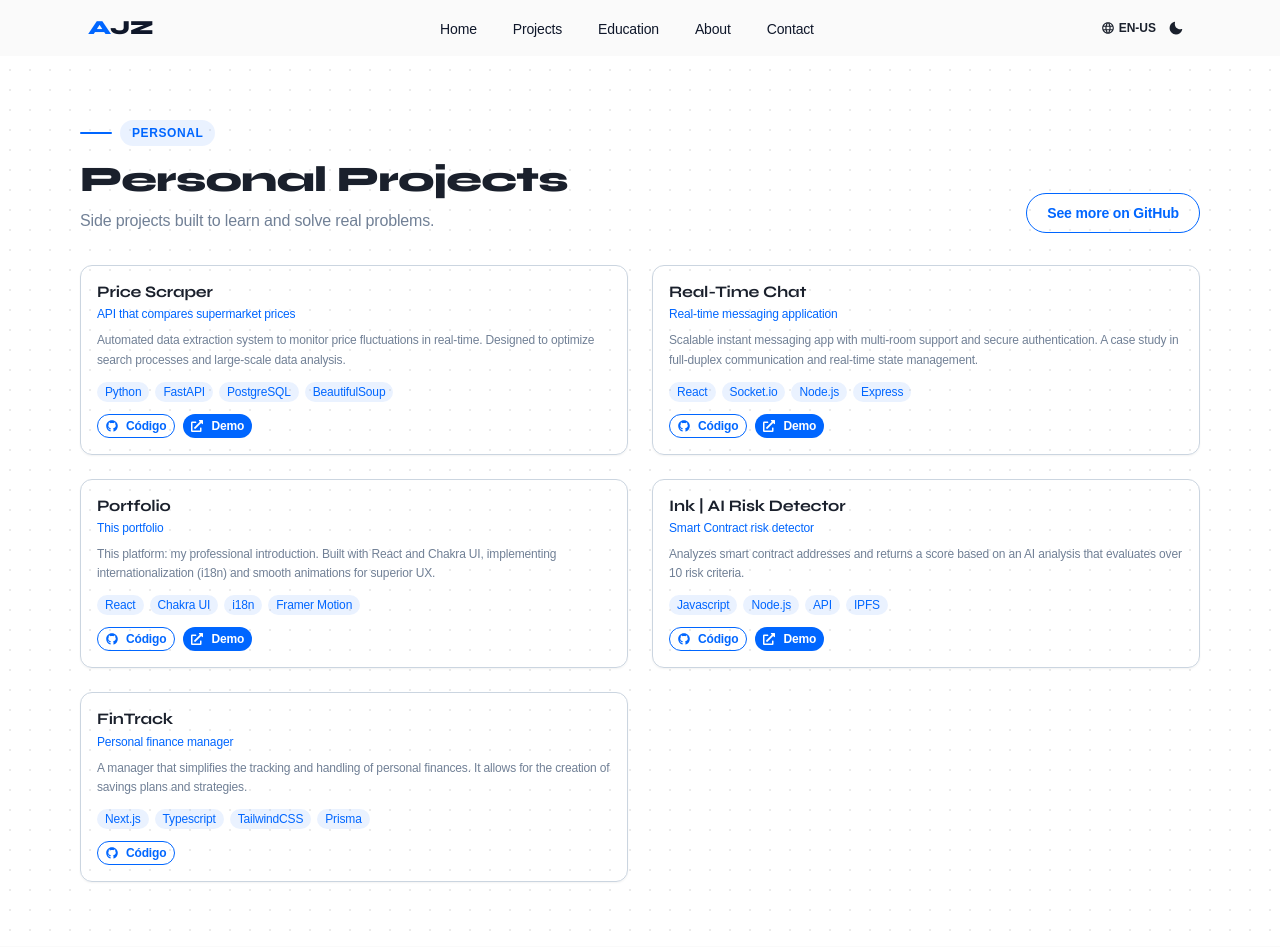
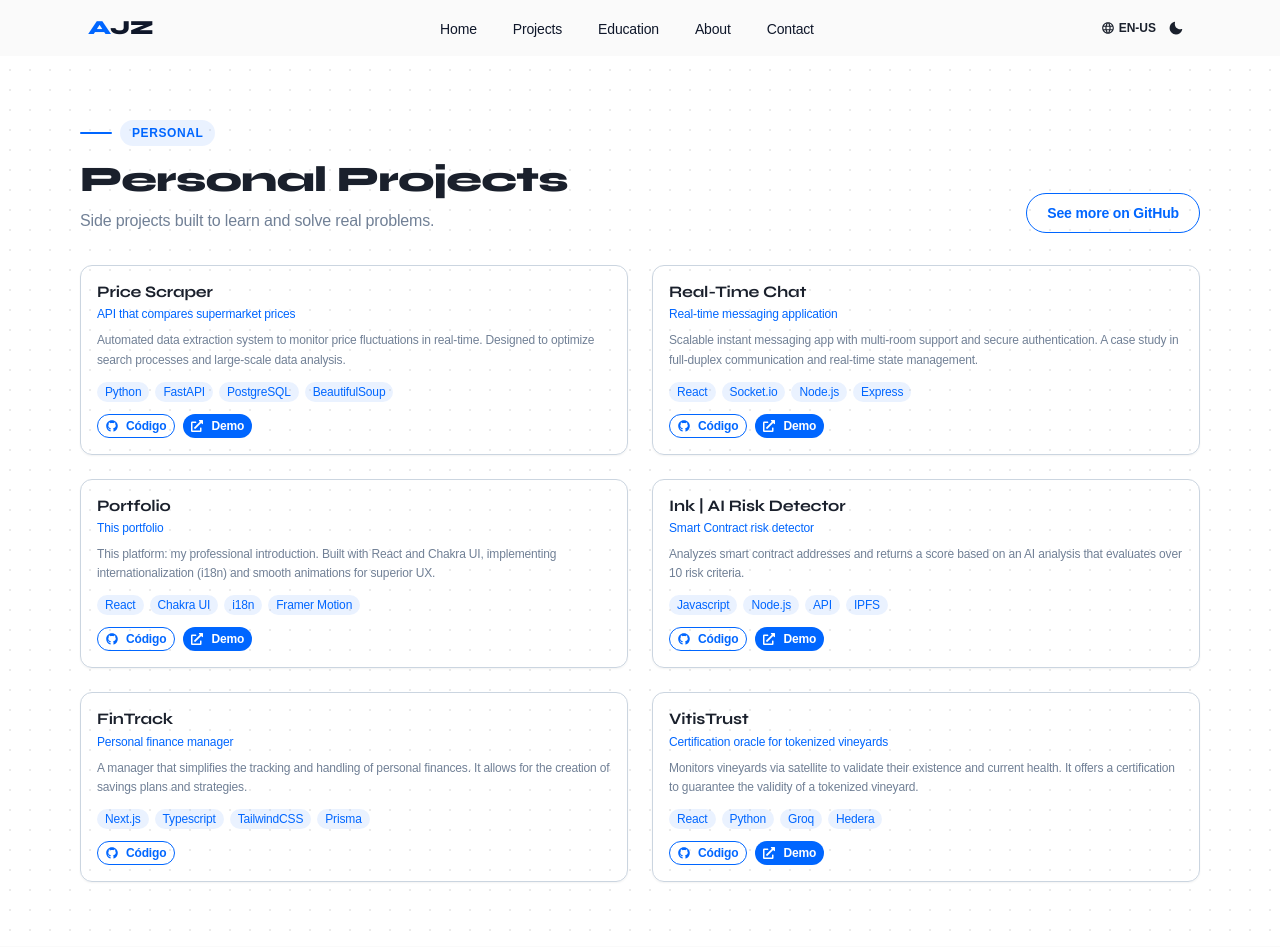
Before and after one commit to Juarex9/Portfolio, a React (Vite) app: page /personal in a window 1280 px wide. Shown: the top 947 px of the page. Built offline with nearby package versions, Linux system fonts and the light colour scheme; a web font is replaced by a local one.

Commit message:
feat: add vitistrust to personal projects

```diff
--- a/src/i18n/locales/en.json
+++ b/src/i18n/locales/en.json
@@ -57,7 +57,7 @@
     "view_details": "View details",
     "tech_label": "Stack:"
   },
-"experiences": {
+  "experiences": {
     "title": "Experience",
     "items": [
       {
@@ -90,7 +90,7 @@
       }
     ]
   },
- "presentation": {
+  "presentation": {
     "intro_title": "Software Engineering & Backend Systems",
     "intro_text": "Specialized in designing and deploying end-to-end architectures for startups and corporate environments. My approach combines the rigor of Computer Engineering with the technical ability to implement high-performance APIs, data processing systems, and high-availability architectures.",
     "links": [
@@ -214,6 +214,19 @@
             "TailwindCSS",
             "Prisma",
             "Vercel"
+          ]
+        },
+        "vitistrust": {
+          "title": "VitisTrust",
+          "subtitle": "Certification oracle for tokenized vineyards",
+          "description": "Monitors vineyards via satellite to validate their existence and current health. It offers a certification to guarantee the validity of a tokenized vineyard.",
+          "tech": [
+            "React",
+            "Python",
+            "Groq",
+            "Hedera",
+            "Stellar",
+            "Blockchain & Web3"
           ]
         }
       }
--- a/src/i18n/locales/es.json
+++ b/src/i18n/locales/es.json
@@ -190,7 +190,8 @@
             "API",
             "IPFS",
             "Pinata",
-            "MongoDB"
+            "MongoDB",
+            "Blockchain & Web3"
           ]
         },
         "e-commerce": {
@@ -214,6 +215,19 @@
             "TailwindCSS",
             "Prisma",
             "Vercel"
+          ]
+        },
+        "vitistrust": {
+          "title": "VitisTrust",
+          "subtitle": "Oraculo certificador de viñedos tokenizados",
+          "description": "Monitorea viñedos via satelite para validar su existencia y su salud actual. Ofrece una certificación para garantizar la validez de un viñedo tokenizado.",
+          "tech": [
+            "React",
+            "Python",
+            "Groq",
+            "Hedera",
+            "Stellar",
+            "Blockchain & Web3"
           ]
         }
       }
--- a/src/pages/Personal.jsx
+++ b/src/pages/Personal.jsx
@@ -35,6 +35,7 @@ export default function Personal() {
     { key: "portfolio", github: "https://github.com/Juarex9/Portfolio.git", demo: "https://www.agustinjz.dev/" },
     { key: "ink-ai-risk-detector", github: "https://github.com/Juarex9/aleph-backend.git", demo: "https://ink-three-iota.vercel.app/" },
     { key: "fintrack", github: "https://github.com/Juarex9/fintrack.git", demo: ""},
+    { key: "vitistrust", github: "htps://github.com/Juarex9/vitistrust.git", demo: "vitistrust.app.vercel"}
   ];
 
   return (
```
